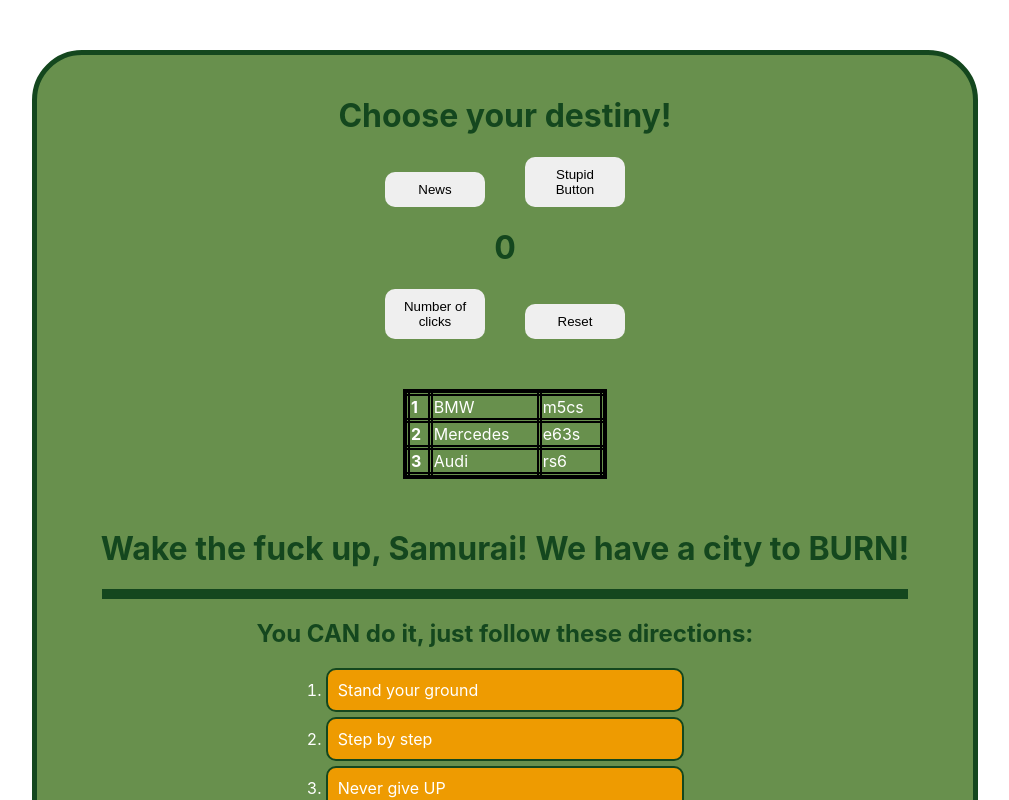
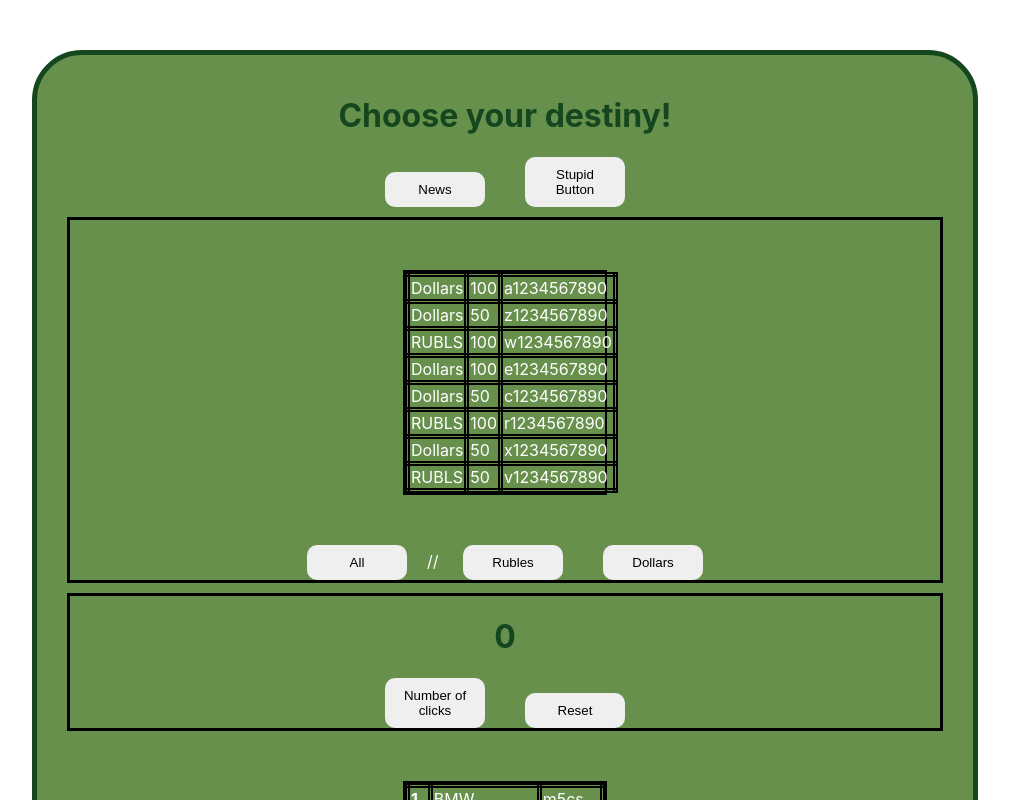
Before and after one commit to Pikadorius/samurai-way-main, a React (Create React App) app: page / in a window 1280 px wide. Shown: the top 800 px of the page, without its empty margins (135-1144 px from the left). Built offline with nearby package versions, Linux system fonts and the light colour scheme.

Commit message:
new component for lesson about filter method

```diff
--- a/src/App.css
+++ b/src/App.css
@@ -101,3 +101,8 @@ button {
     width: 200px;
     margin: 50px auto;
 }
+
+.BorderedComponent {
+    border:3px solid black;
+    margin: 10px;
+}
--- a/src/App.tsx
+++ b/src/App.tsx
@@ -8,6 +8,7 @@ import Rating from "./Components/Rating";
 import CarTable from "./Components/CarTable";
 import NewComponent from "./Components/NewComponent";
 import StateExample from './Components/StateExample';
+import Banknotes from './Components/Banknotes';
 
 
 export type TopCarPropsType = {
@@ -48,6 +49,7 @@ function App() {
     return (
         <div className="App">
             <Header title={"Choose your destiny!"}/>
+            <Banknotes/>
             <StateExample/>
             <CarTable list={topCars}/>
             <Welcome title={"Wake the fuck up, Samurai! We have a city to BURN!"}/>
--- /dev/null
+++ b/src/Components/Banknotes.tsx
@@ -0,0 +1,61 @@
+import React, {useState} from 'react';
+import Button from './Button';
+import {log} from 'util';
+
+const Banknotes = () => {
+    console.log('Banknotes rendering')
+
+
+    type BanknotesType = {
+        banknots: string
+        value: number
+        number: string
+    }
+
+    const [money, setMoney] = useState([
+        {banknots: 'Dollars', value: 100, number: ' a1234567890'},
+        {banknots: 'Dollars', value: 50, number: ' z1234567890'},
+        {banknots: 'RUBLS', value: 100, number: ' w1234567890'},
+        {banknots: 'Dollars', value: 100, number: ' e1234567890'},
+        {banknots: 'Dollars', value: 50, number: ' c1234567890'},
+        {banknots: 'RUBLS', value: 100, number: ' r1234567890'},
+        {banknots: 'Dollars', value: 50, number: ' x1234567890'},
+        {banknots: 'RUBLS', value: 50, number: ' v1234567890'},
+    ]);
+
+    const [filter, setFilter]=useState("All");
+
+    let currentMoney: Array<BanknotesType> = money;
+    currentMoney = filter==="Rubles" ? money.filter(item => item.banknots === "RUBLS"): filter==="Dollars"? money.filter(item => item.banknots === "Dollars"): money;
+
+    const onClickFilterHandler=(nameButton: 'Rubles' | 'Dollars' | 'All')=>{
+        setFilter(nameButton);
+    }
+
+
+    return (
+        <div className={'BorderedComponent'}>
+            <div className={'test'}>
+                <table>
+                    <tbody>
+                    {
+                        currentMoney.map((item, index) => {
+                            return (
+                                <tr key={index + 1}>
+                                    <td>{item.banknots}</td>
+                                    <td>{item.value}</td>
+                                    <td>{item.number}</td>
+                                </tr>
+                            )
+                        })
+                    }
+                    </tbody>
+                </table>
+            </div>
+            <button onClick={()=>onClickFilterHandler("All")}>All</button>
+ //           <button onClick={()=>onClickFilterHandler("Rubles")}>Rubles</button>
+            <button onClick={()=>onClickFilterHandler("Dollars")}>Dollars</button>
+        </div>
+    );
+}
+export default Banknotes;
--- a/src/Components/StateExample.tsx
+++ b/src/Components/StateExample.tsx
@@ -14,7 +14,7 @@ const StateExample = () => {
 
 
     return (
-        <div>
+        <div className={'BorderedComponent'}>
             <h1>{a}</h1>
             <button onClick={OnClickHandler}>Number of clicks</button>
             <button onClick={ResetButton}>Reset</button>
```
